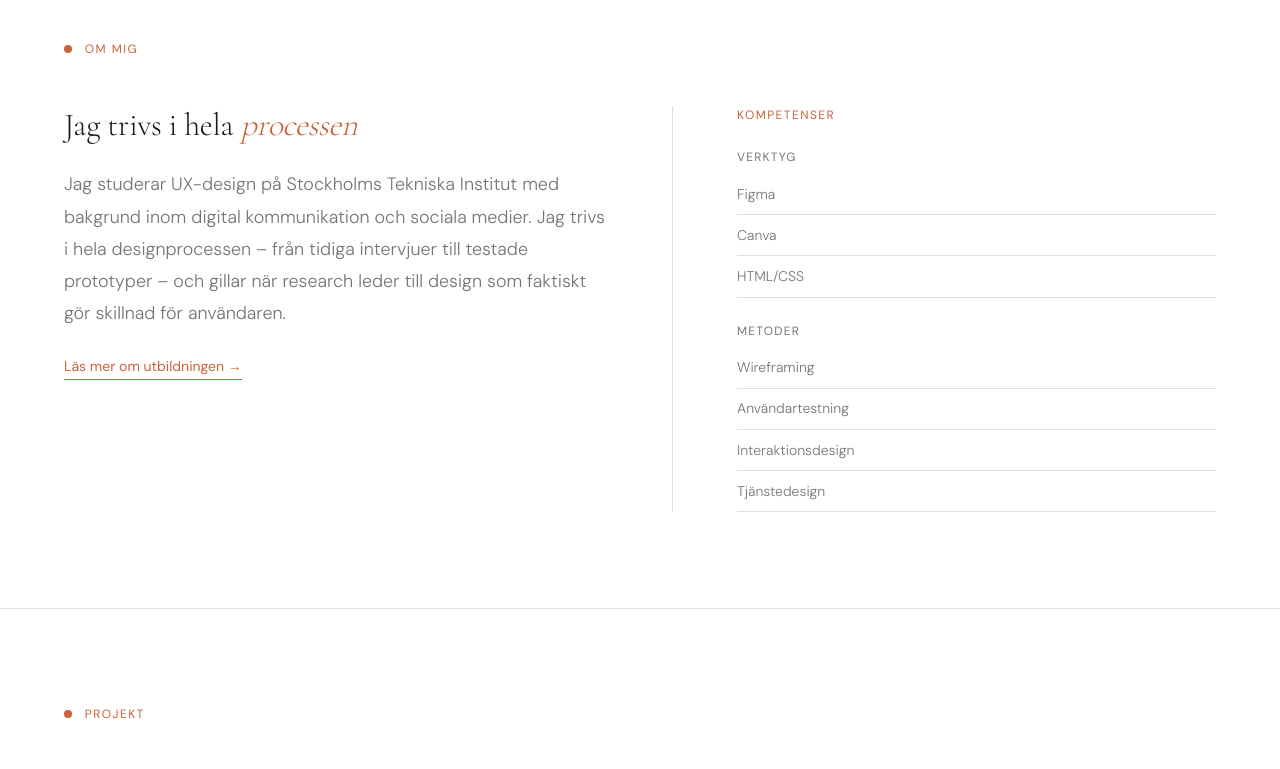
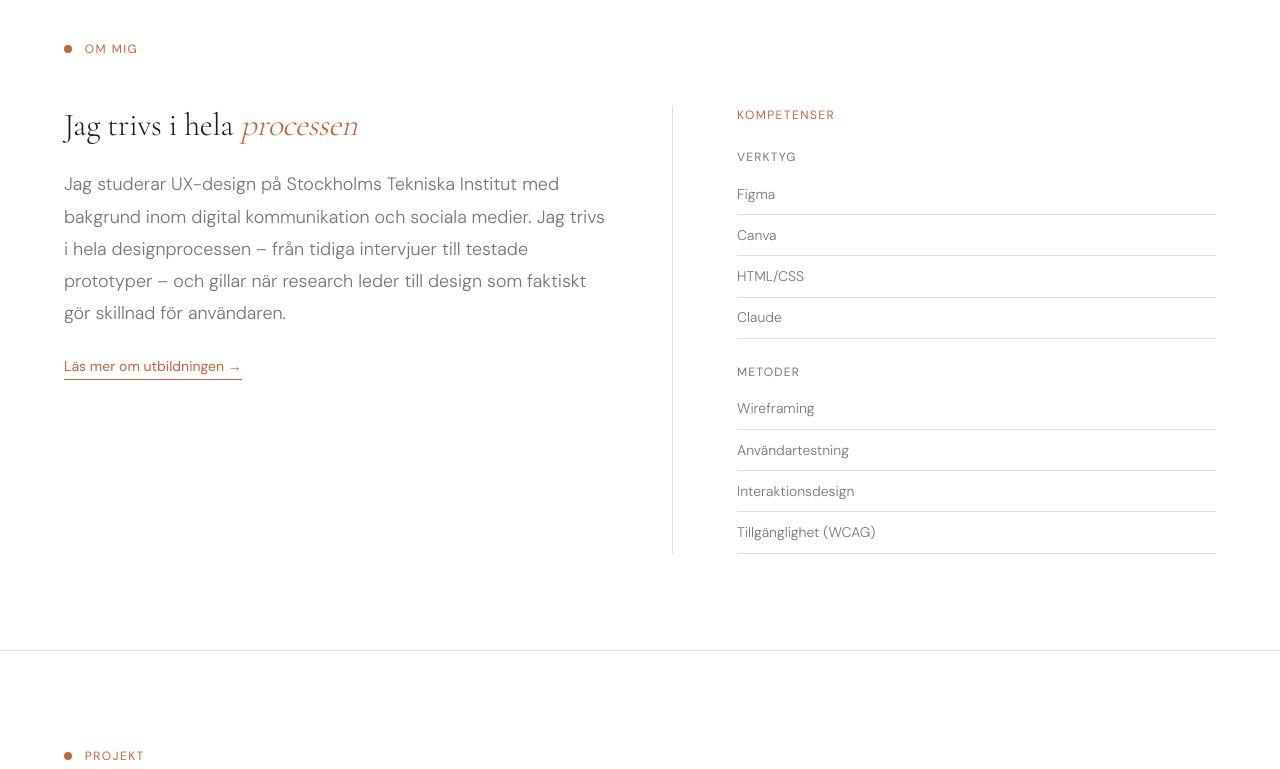
Before and after one commit to petrazzzz/min-portfolio, a Next.js app: page / in a window 1280 px wide. Shown: the part 857-1626 px from the top of the page. Built offline with nearby package versions, Linux system fonts and the light colour scheme; grey boxes are pictures that could not be loaded.

Commit message:
Uppdatera kompetenser

```diff
--- a/app/page.tsx
+++ b/app/page.tsx
@@ -120,11 +120,11 @@ export default function Home() {
               Kompetenser
             </p>
             <p style={{ fontSize: "0.75rem", fontWeight: 400, letterSpacing: "0.1em", textTransform: "uppercase", color: "#7a7570", margin: "0 0 0.5rem" }}>Verktyg</p>
-            {["Figma", "Canva", "HTML/CSS"].map((skill) => (
+            {["Figma", "Canva", "HTML/CSS", "Claude"].map((skill) => (
               <div key={skill} className="skill-item">{skill}</div>
             ))}
             <p style={{ fontSize: "0.75rem", fontWeight: 400, letterSpacing: "0.1em", textTransform: "uppercase", color: "#7a7570", margin: "1.5rem 0 0.5rem" }}>Metoder</p>
-            {["Wireframing", "Användartestning", "Interaktionsdesign", "Tjänstedesign"].map((skill) => (
+            {["Wireframing", "Användartestning", "Interaktionsdesign", "Tillgänglighet (WCAG)"].map((skill) => (
               <div key={skill} className="skill-item">{skill}</div>
             ))}
           </div>
```
